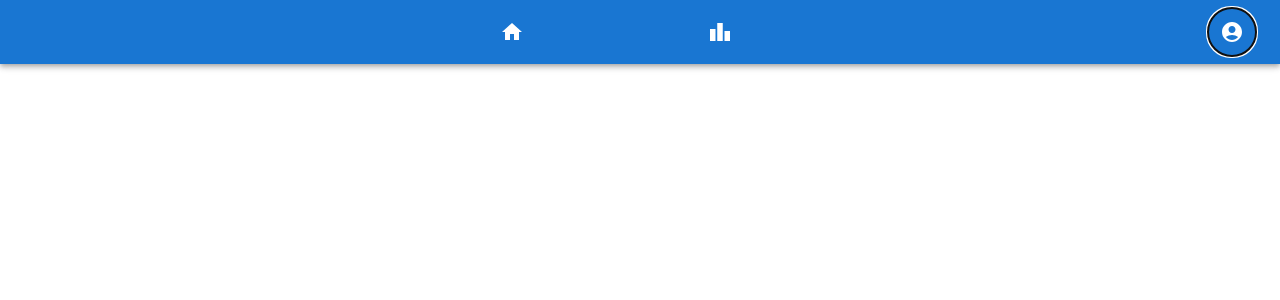
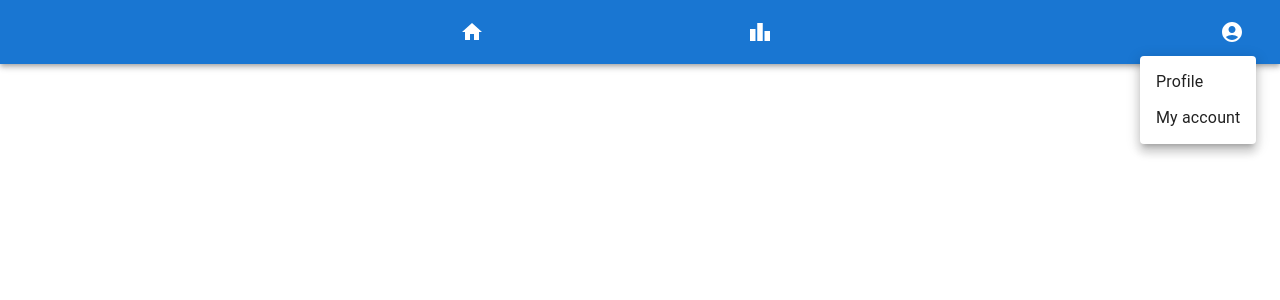
Before and after one commit to Megburns28/caryak.github.io, a React (Vite) app in the folder client/: page / in a window 1280 px wide. Both pictures are taken after a click on the button 1232 px from the left and 32 px from the top of the page. Shown: the top 300 px of the page. Built offline with nearby package versions, Linux system fonts and the light colour scheme.

Commit message:
Fixed rendering issue in header on menu close.

```diff
--- a/client/package.json
+++ b/client/package.json
@@ -19,7 +19,8 @@
         "@mui/material": "^6.1.6",
         "prettier": "^3.3.3",
         "react": "^18.3.1",
-        "react-dom": "^18.3.1"
+        "react-dom": "^18.3.1",
+        "usehooks-ts": "^3.1.0"
     },
     "devDependencies": {
         "@eslint/js": "^9.11.1",
--- a/client/src/header/Header.tsx
+++ b/client/src/header/Header.tsx
@@ -1,22 +1,67 @@
 import { AccountCircle, Home, Leaderboard } from '@mui/icons-material';
-import { AppBar, Box, IconButton, Toolbar } from '@mui/material';
+import {
+    AppBar,
+    Box,
+    IconButton,
+    Menu,
+    MenuItem,
+    Toolbar,
+} from '@mui/material';
+import { useTheme } from '@mui/material/styles';
+import {
+    ChangeEvent,
+    MouseEvent,
+    useCallback,
+    useEffect,
+    useState,
+} from 'react';
 
-const Header = () => (
+const Header = () => {
+    const [auth, setAuth] = useState(true);
+    const [anchorEl, setAnchorEl] = useState<null | HTMLElement>(null);
+    const [closingMenu, setClosingMenu] = useState(false);
+
+    const handleAuth = useCallback((event: ChangeEvent<HTMLInputElement>) => {
+        setAuth(event.target.checked);
+    }, []);
+
+    const handleMenu = useCallback((event: MouseEvent<HTMLElement>) => {
+        setAnchorEl(event.currentTarget);
+    }, []);
+
+    const handleClose = useCallback(() => {
+        setClosingMenu(true);
+    }, []);
+
+    const theme = useTheme();
+
+    useEffect(() => {
+        let timeout = 0;
+        if (closingMenu) {
+            timeout = setTimeout(() => {
+                setAnchorEl(null);
+                setClosingMenu(false);
+            }, theme.transitions.duration.leavingScreen);
+        }
+
+        return () => {
+            clearTimeout(timeout);
+        };
+    });
+
+    return (
         <AppBar position='static'>
             <Toolbar sx={{ display: 'flex', justifyContent: 'center' }}>
                 <Box
                     sx={{
                         display: 'flex',
-                    gap: 20,
+                        gap: 30,
                         justifyContent: 'center',
                         flex: 1,
                     }}
                 >
                     <IconButton
                         size='large'
-                    aria-label='account of current user'
-                    aria-controls='menu-appbar'
-                    aria-haspopup='true'
                         // onClick={handleMenu}
                         color='inherit'
                     >
@@ -24,27 +69,44 @@ const Header = () => (
                     </IconButton>
                     <IconButton
                         size='large'
-                    aria-label='account of current user'
-                    aria-controls='menu-appbar'
-                    aria-haspopup='true'
                         // onClick={handleMenu}
                         color='inherit'
                     >
                         <Leaderboard />
                     </IconButton>
                 </Box>
-            <IconButton
-                size='large'
-                aria-label='account of current user'
-                aria-controls='menu-appbar'
-                aria-haspopup='true'
-                // onClick={handleMenu}
-                color='inherit'
-            >
+                <IconButton size='large' onClick={handleMenu} color='inherit'>
                     <AccountCircle />
                 </IconButton>
+                <Menu
+                    id='menu-appbar'
+                    anchorEl={anchorEl}
+                    anchorOrigin={{
+                        vertical: 'bottom',
+                        horizontal: 'right',
+                    }}
+                    keepMounted
+                    transformOrigin={{
+                        vertical: 'top',
+                        horizontal: 'right',
+                    }}
+                    open={!closingMenu && !!anchorEl}
+                    onClose={handleClose}
+                >
+                    {anchorEl ? (
+                        <>
+                            <MenuItem onClick={handleClose}>Profile</MenuItem>
+                            <MenuItem onClick={handleClose}>
+                                My account
+                            </MenuItem>
+                        </>
+                    ) : (
+                        <MenuItem onClick={handleClose}>Log in</MenuItem>
+                    )}
+                </Menu>
             </Toolbar>
         </AppBar>
     );
+};
 
 export default Header;
```
Also changed, not shown: 1 other file (tests, documents, lock files or other folders). Lines whose indentation alone changed are shown as unchanged.
